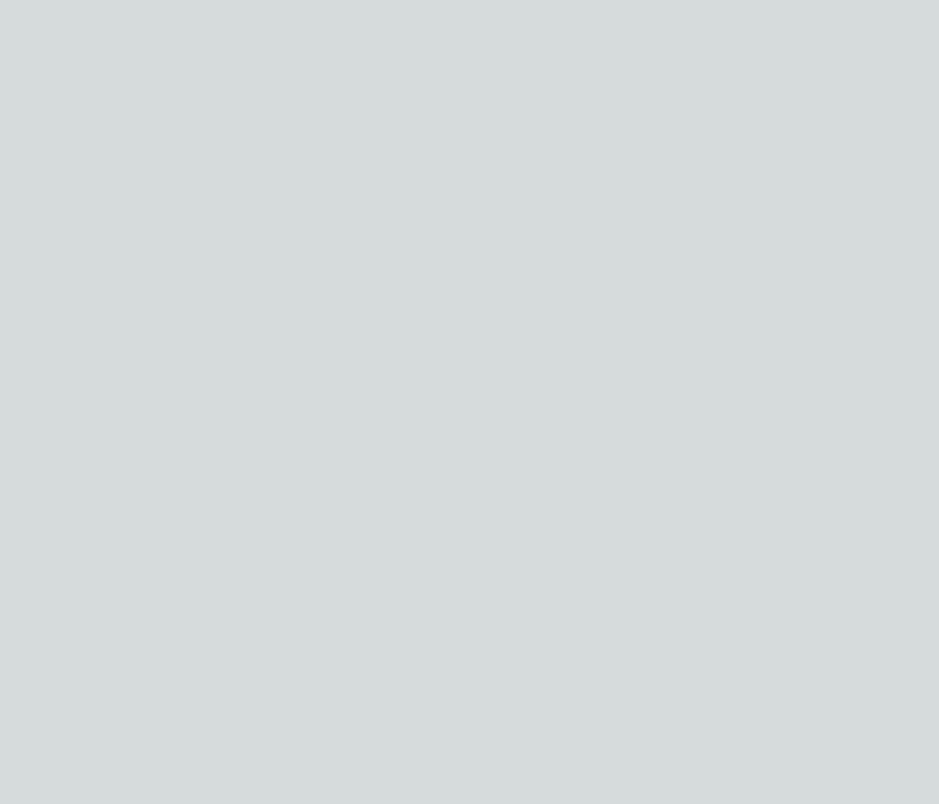
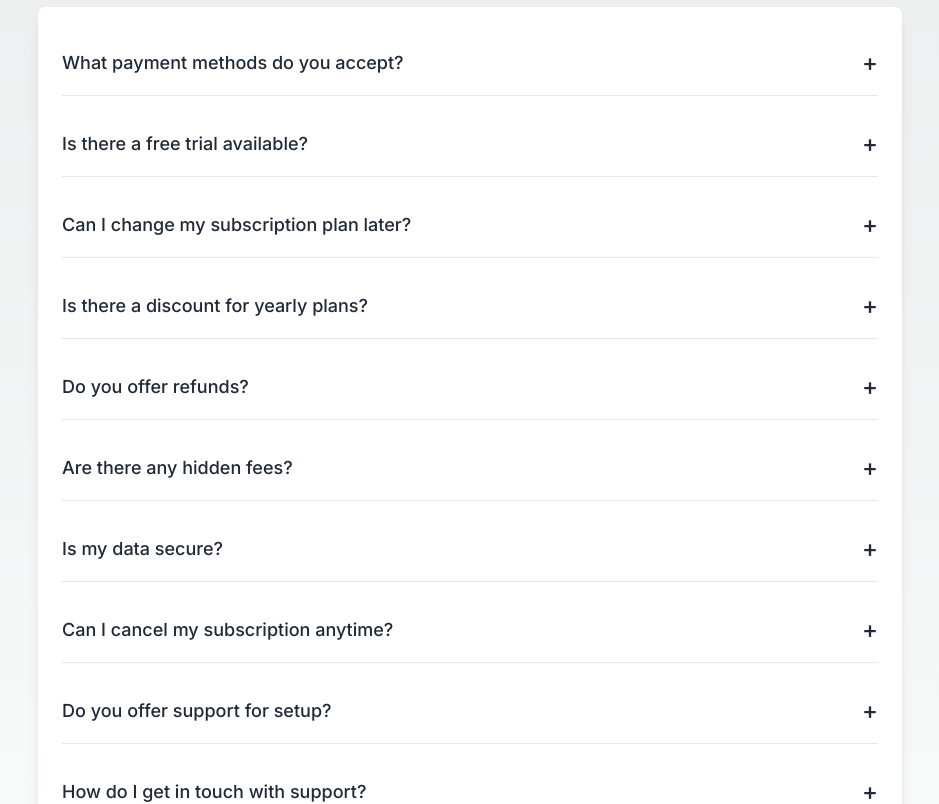
Before and after one commit to Hamzaiqbal0/e-commerce-website, a Next.js app: page /pricing in a window 1280 px wide. Shown: the part 1780-2584 px from the top of the page, without its empty margins (170-1109 px from the left). Before the commit the page ends 1700 px from the top, so only its background shows below. Built offline with nearby package versions, Linux system fonts and the light colour scheme.

Commit message:
pricing page update

```diff
--- a/src/app/pricing/page.tsx
+++ b/src/app/pricing/page.tsx
@@ -1,7 +1,60 @@
-// src/app/pricing/page.tsx
-import Footer from "../components/footer"
+"use client";
+import { useState } from "react";
+import Footer from "../components/footer";
 
 export default function Pricing() {
+  // FAQ Data
+  const faqs = [
+    {
+      question: "What payment methods do you accept?",
+      answer: "We accept Visa, MasterCard, PayPal, and bank transfers.",
+    },
+    {
+      question: "Is there a free trial available?",
+      answer: "Yes, we offer a 14-day free trial with full access to all features.",
+    },
+    {
+      question: "Can I change my subscription plan later?",
+      answer: "Absolutely! You can upgrade or downgrade your plan anytime.",
+    },
+    {
+      question: "Is there a discount for yearly plans?",
+      answer: "Yes, yearly plans come with a 25% discount compared to monthly plans.",
+    },
+    {
+      question: "Do you offer refunds?",
+      answer: "We offer a 30-day money-back guarantee if you're not satisfied.",
+    },
+    {
+      question: "Are there any hidden fees?",
+      answer: "No, there are no hidden fees. You only pay the price you see.",
+    },
+    {
+      question: "Is my data secure?",
+      answer: "Yes, we use industry-standard encryption to protect your data.",
+    },
+    {
+      question: "Can I cancel my subscription anytime?",
+      answer: "Yes, you can cancel anytime without any penalties.",
+    },
+    {
+      question: "Do you offer support for setup?",
+      answer: "Yes, our support team is available to help you with setup 24/7.",
+    },
+    {
+      question: "How do I get in touch with support?",
+      answer: "You can contact our support team via email, chat, or phone.",
+    },
+  ];
+
+  // State for active FAQ
+  const [activeIndex, setActiveIndex] = useState<number | null>(null);
+
+  // Toggle FAQ
+  const toggleFAQ = (index: number) => {
+    setActiveIndex(activeIndex === index ? null : index);
+  };
+
   return (
     <div className="w-[full] mx-auto px-4">
       <nav className="w-[fullpx] h-[91px] flex justify-between items-center mx-auto mt-4 px-4">
@@ -19,15 +72,13 @@ export default function Pricing() {
           </button>
         </div>
       </nav>
+
       {/* First Section: Pricing Header */}
       <section className="w-[870px] h-[280px] mx-auto mt-12 text-center">
         <h1 className="text-lg mb-4">Pricing</h1>
         <h2 className="text-3xl font-semibold mb-4">Simple Pricing</h2>
         <nav className="text-gray-500">
-            <span className="hover:text-gray-700 cursor-pointer">
-              Home
-            </span>{" "}
-            &gt; <span className="text-black font-semibold">Pricing</span>
+          <span className="hover:text-gray-700 cursor-pointer">Home</span> &gt; <span className="text-black font-semibold">Pricing</span>
         </nav>
       </section>
 
@@ -55,36 +106,49 @@ export default function Pricing() {
           </div>
         </div>
       </section>
+
       {/* Third Section: Subscription Plan Images with Pop-Up Effect */}
       <section className="w-full mt-16 flex justify-center items-end gap-6">
         {/* Left Image */}
-  <div className="w-[327px] h-[664px] overflow-hidden rounded-lg shadow-lg transform transition-transform duration-500 hover:scale-105 hover:shadow-2xl">
-    <img
-      src="/xyz1.png"
-      alt="Image 1"
-      className="w-full h-full object-cover"
-    />
+        <div className="w-[327px] h-[664px] overflow-hidden rounded-lg shadow-lg transform transition-transform duration-200 hover:scale-105 hover:shadow-2xl">
+          <img src="/xyz1.png" alt="Image 1" className="w-full h-full object-cover" />
         </div>
 
         {/* Center Image (Lifted) */}
-  <div className="w-[327px] h-[664px] overflow-hidden rounded-lg shadow-xl -mt-16 transform transition-transform duration-500 hover:scale-110 hover:shadow-2xl">
-    <img
-      src="/xyz2.png"
-      alt="Image 2"
-      className="w-full h-full object-cover"
-    />
+        <div className="w-[327px] h-[664px] overflow-hidden rounded-lg shadow-xl -mt-16 transform transition-transform duration-200 hover:scale-110 hover:shadow-2xl">
+          <img src="/xyz2.png" alt="Image 2" className="w-full h-full object-cover" />
         </div>
 
         {/* Right Image */}
-  <div className="w-[327px] h-[664px] overflow-hidden rounded-lg shadow-lg transform transition-transform duration-500 hover:scale-105 hover:shadow-2xl">
-    <img
-      src="/xyz3.png"
-      alt="Image 3"
-      className="w-full h-full object-cover"
-    />
+        <div className="w-[327px] h-[664px] overflow-hidden rounded-lg shadow-lg transform transition-transform duration-200 hover:scale-105 hover:shadow-2xl">
+          <img src="/xyz3.png" alt="Image 3" className="w-full h-full object-cover" />
         </div>
       </section>
 
+      <img src="/mm.png" alt="Image 3" className="w-full h-full object-cover" />
+
+      {/* Pricing FAQs Section */}
+      <section className="w-full max-w-4xl mx-auto mt-20 mb-16 px-4">
+        <h2 className="text-4xl font-bold text-center mb-8">Pricing FAQs</h2>
+        <div className="bg-white shadow-lg rounded-lg p-6">
+          {faqs.map((faq, index) => (
+            <div key={index} className="mb-4 border-b last:border-b-0">
+              <button
+                onClick={() => toggleFAQ(index)}
+                className="w-full flex justify-between items-center py-4 text-left text-lg font-medium text-gray-800 hover:text-blue-600 focus:outline-none"
+              >
+                <span>{faq.question}</span>
+                <span className="text-2xl">{activeIndex === index ? "−" : "+"}</span>
+              </button>
+              {activeIndex === index && (
+                <p className="text-gray-600 pb-4 pl-2">{faq.answer}</p>
+              )}
+            </div>
+          ))}
+        </div>
+      </section>
+
+      {/* Footer */}
       <Footer />
     </div>
   );
```
Also changed, not shown: public/mm.png (added). Lines whose indentation alone changed are shown as unchanged.
